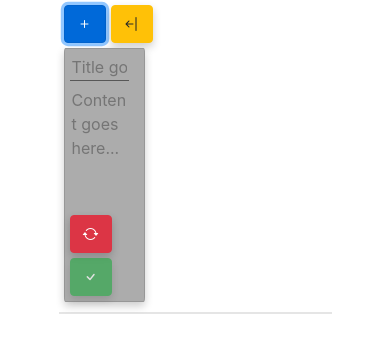
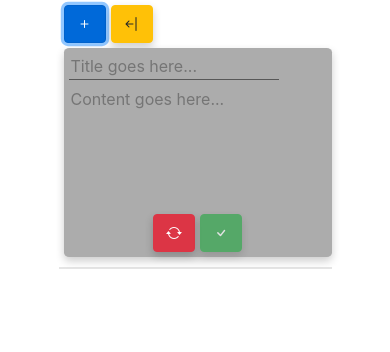
Before and after one commit to jporwal05/to-do-app, an Angular app: page / in a window 390 px wide. Both pictures are taken after a click on the button 84 px from the left and 24 px from the top of the page. Shown: the top 352 px of the page. Built offline with nearby package versions, Linux system fonts and the light colour scheme.

Commit message:
Basic layout changes to make it responsive

```diff
--- a/src/app/create-task/create-task.component.css
+++ b/src/app/create-task/create-task.component.css
@@ -3,17 +3,17 @@ textarea {
     display: block;
 }
 
-.create-task-div {
+.tda-create-task-div {
     background-color: #acacac;
     margin-top: 5px;
     margin-left: 5px;
     padding-bottom: 5px;
     padding-right: 5px;
-    width: 30%;
     border-radius: 2%;
+    display: inline-block;
 }
 
-.create-task-div:hover {
+.tda-create-task-div:hover {
     background-color: #979797;
 }
 
--- a/src/app/create-task/create-task.component.html
+++ b/src/app/create-task/create-task.component.html
@@ -1,4 +1,4 @@
-<div class="create-task-div card">
+<div class="tda-create-task-div tda-card">
     <form #createForm="ngForm" (ngSubmit)="onSubmit(createForm.value)">
         <div>
             <input class="tda-input" placeholder="Title goes here..." type="text" name="title" id="name" ngModel
@@ -8,7 +8,7 @@
             <textarea class="tda-textarea" placeholder="Content goes here..." name="content" id="content" cols="30"
                 rows="5" ngModel required></textarea>
         </div>
-        <div>
+        <div class="tda-button-div">
             <button class="btn btn-danger tda-button" type="reset"><i class="bi
             bi-arrow-repeat"></i>
                 <span class="tda-tooltip-text">Reset</span></button>
--- a/src/app/create-task/create-task.component.ts
+++ b/src/app/create-task/create-task.component.ts
@@ -24,5 +24,4 @@ export class CreateTaskComponent implements OnInit {
     };
     this.taskAdded.emit(this.task);
   }
-
 }
--- a/src/app/task/task.component.css
+++ b/src/app/task/task.component.css
@@ -13,7 +13,6 @@ textarea {
     margin-left: 5px;
     padding-bottom: 5px;
     padding-right: 5px;
-    width: 30%;
     border-radius: 2%;
 }
 
--- a/src/app/task/task.component.html
+++ b/src/app/task/task.component.html
@@ -7,7 +7,7 @@
             <textarea class="tda-textarea" name="content" id="content" cols="30" rows="5" [readonly]="readOnly"
                 [(ngModel)]="task.content" required></textarea>
         </div>
-        <div>
+        <div class="tda-button-div">
             <button class="btn btn-success tda-button" type="submit" [disabled]="!editForm.form.valid"
                 [hidden]="readOnly"><i class="bi bi-check"></i><span class="tda-tooltip-text">Save</span></button>
             <button class="btn btn-warning tda-button" type="button" [hidden]="readOnly" (click)="onCancelClicked()"><i
--- a/src/styles.css
+++ b/src/styles.css
@@ -9,6 +9,11 @@ html {
 
 img {
     max-width: 100%;
+}
+
+.tda-button-div {
+    display: flex;
+    justify-content: center;
 }
 
 .tda-button {
@@ -55,7 +60,7 @@ img {
     width: 80%;
 }
 
-.card {
+.tda-card {
     box-shadow: 0 4px 8px 0 rgba(0, 0, 0, 0.2);
     transition: 0.3s;
     animation: fadeIn ease 2s;
@@ -63,6 +68,10 @@ img {
     -moz-animation: fadeIn ease 2s;
     -o-animation: fadeIn ease 2s;
     -ms-animation: fadeIn ease 2s;
+}
+
+.tda-card:hover {
+    box-shadow: 0 8px 16px 0 rgba(0, 0, 0, 0.2);
 }
 
 @keyframes fadeIn {
@@ -109,7 +118,3 @@ img {
         opacity: 1;
     }
 }
-
-.card:hover {
-    box-shadow: 0 8px 16px 0 rgba(0, 0, 0, 0.2);
-}
```
